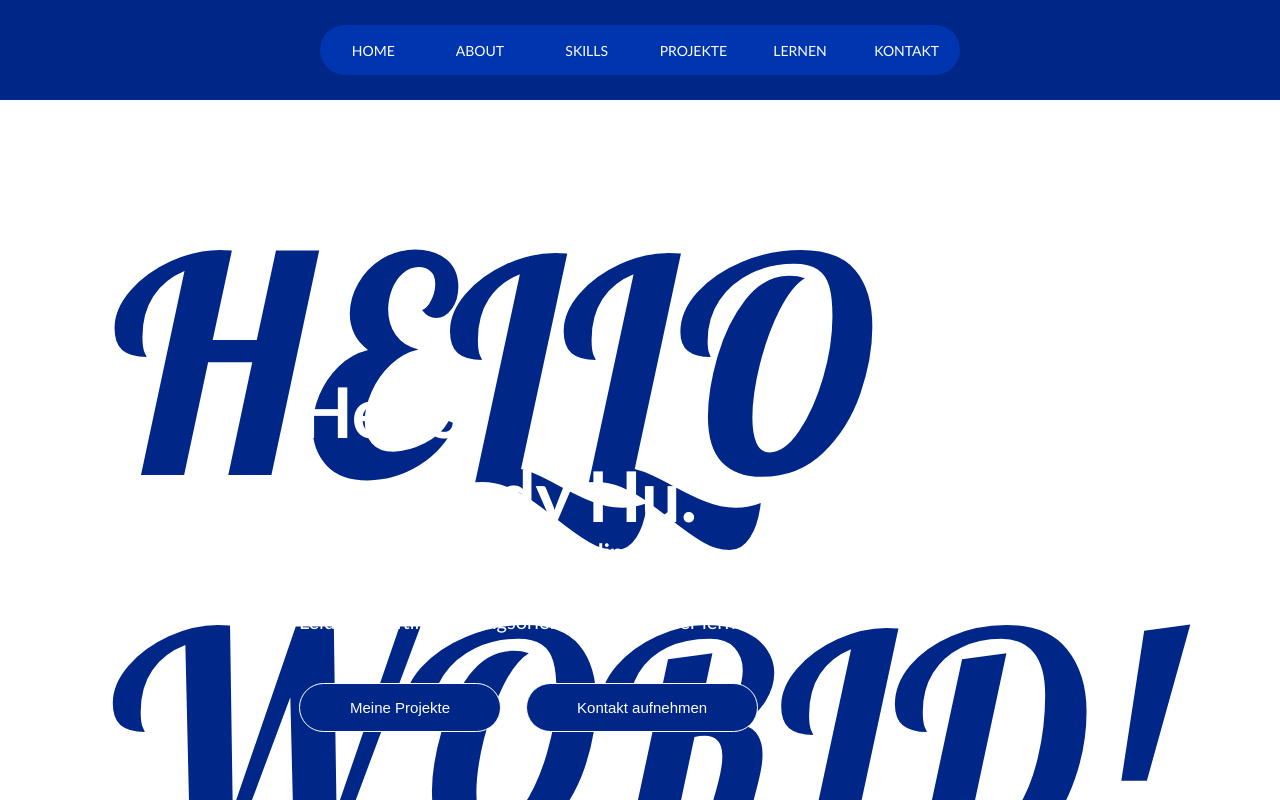
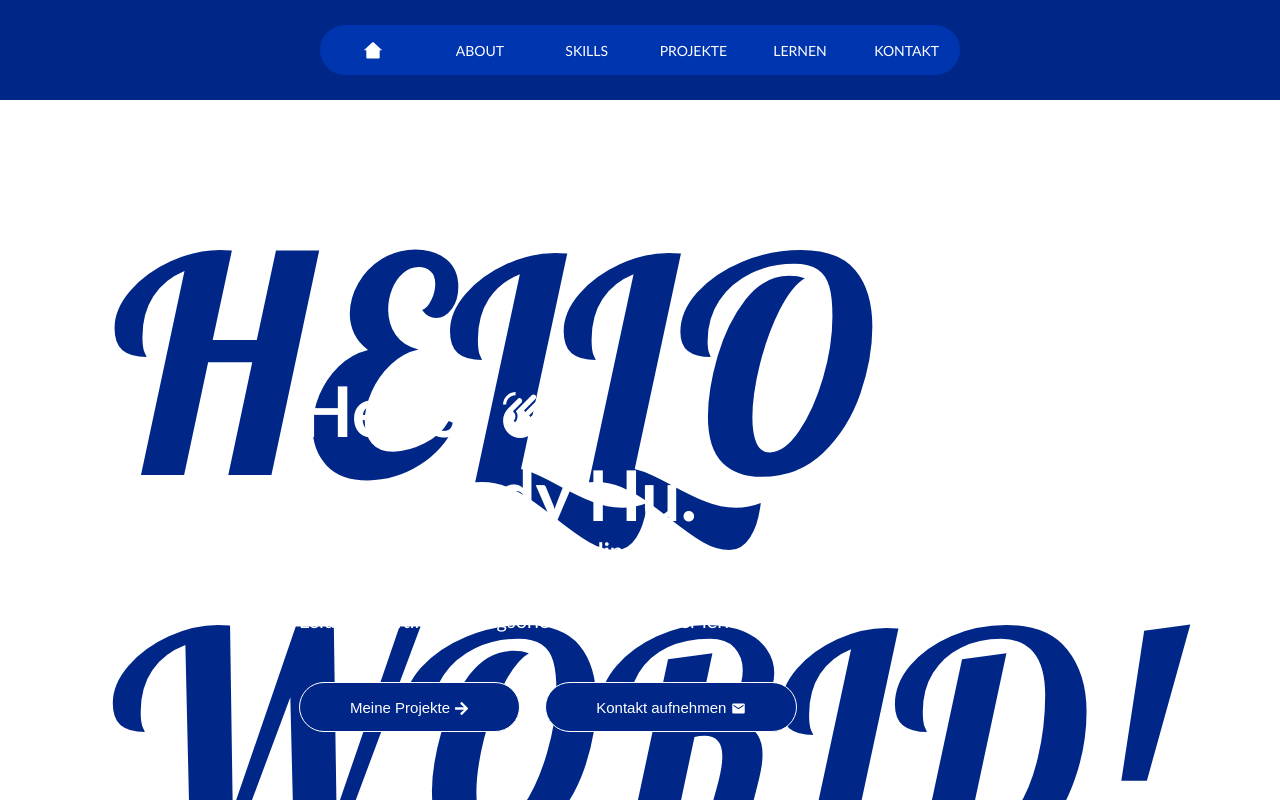
Before and after one commit to AndyHu8/Portfolio-Website, a React (Create React App) app in the folder portfolio-website/: page / in a window 1280 px wide. Shown: the top 800 px of the page. Built offline with nearby package versions, Linux system fonts and the light colour scheme.

Commit message:
React-Icons hinzugefügt

```diff
--- a/portfolio-website/package.json
+++ b/portfolio-website/package.json
@@ -9,6 +9,7 @@
     "@testing-library/user-event": "^13.5.0",
     "react": "^19.2.8",
     "react-dom": "^19.2.8",
+    "react-icons": "^5.7.0",
     "react-scripts": "5.0.1",
     "web-vitals": "^2.1.4"
   },
--- a/portfolio-website/src/Home/Home.css
+++ b/portfolio-website/src/Home/Home.css
@@ -69,3 +69,8 @@
     background-color: var(--lightblue);
     transition: all 0.5s ease;
 }
+
+.home-react-icons {
+    position: relative;
+    top: 2.5px;
+}
--- a/portfolio-website/src/Home/Home.jsx
+++ b/portfolio-website/src/Home/Home.jsx
@@ -1,4 +1,7 @@
 import './Home.css';
+import { MdWavingHand } from "react-icons/md";
+import { MdEmail } from "react-icons/md";
+import { FaArrowRight } from "react-icons/fa";
 
 function Home(){
     return (
@@ -6,15 +9,15 @@ function Home(){
             <h1 className='home-background-title'>HELLO WORLD!</h1>
                 <div className='home-inhalt'>
                     <div className='home-text'>
-                        <h1>Hello!</h1>
+                        <h1>Hello! <MdWavingHand className='home-react-icons' size={50}/></h1>
                         <h1>I'm Andy Hu.</h1>
                         <h2>Frontend Developer aus Berlin</h2>
                         <br />
                         <p>Ich entwickle moderne und benutzerfreundliche Webanwendungen mit React.</p>
                         <p>Leidenschaftlich, lösungsorientiert und immer lernbereit.</p>
                         <div className='home-buttons'>
-                            <button>Meine Projekte</button>
-                            <button>Kontakt aufnehmen</button>
+                            <button>Meine Projekte <FaArrowRight className='home-react-icons' size={15}/></button>
+                            <button>Kontakt aufnehmen <MdEmail className='home-react-icons' size={15}/></button>
                         </div>
                     </div>
                 </div>
--- a/portfolio-website/src/Navbar/Navbar.css
+++ b/portfolio-website/src/Navbar/Navbar.css
@@ -41,3 +41,8 @@
     background-color: var(--darkblue);
     transition: all 0.5s ease;
 }
+
+.home-react-icons {
+    position: relative;
+    top: 2.5px;
+}
--- a/portfolio-website/src/Navbar/Navbar.jsx
+++ b/portfolio-website/src/Navbar/Navbar.jsx
@@ -1,12 +1,13 @@
 import './Navbar.css';
 import '../Colors.css';
+import { RiHome2Fill } from "react-icons/ri";
 
 function Navbar(){
     return (
         <section className='wrapper'>
             <div className='nav-list'>
                 <ul>
-                    <li><a href={() => {}}>HOME</a></li>
+                    <li><a href={() => {}}><RiHome2Fill className='home-react-icons' size={20}/></a></li>
                     <li><a href={() => {}}>ABOUT</a></li>
                     <li><a href={() => {}}>SKILLS</a></li>
                     <li><a href={() => {}}>PROJEKTE</a></li>
```
Also changed, not shown: 1 other file (tests, documents, lock files or other folders).
